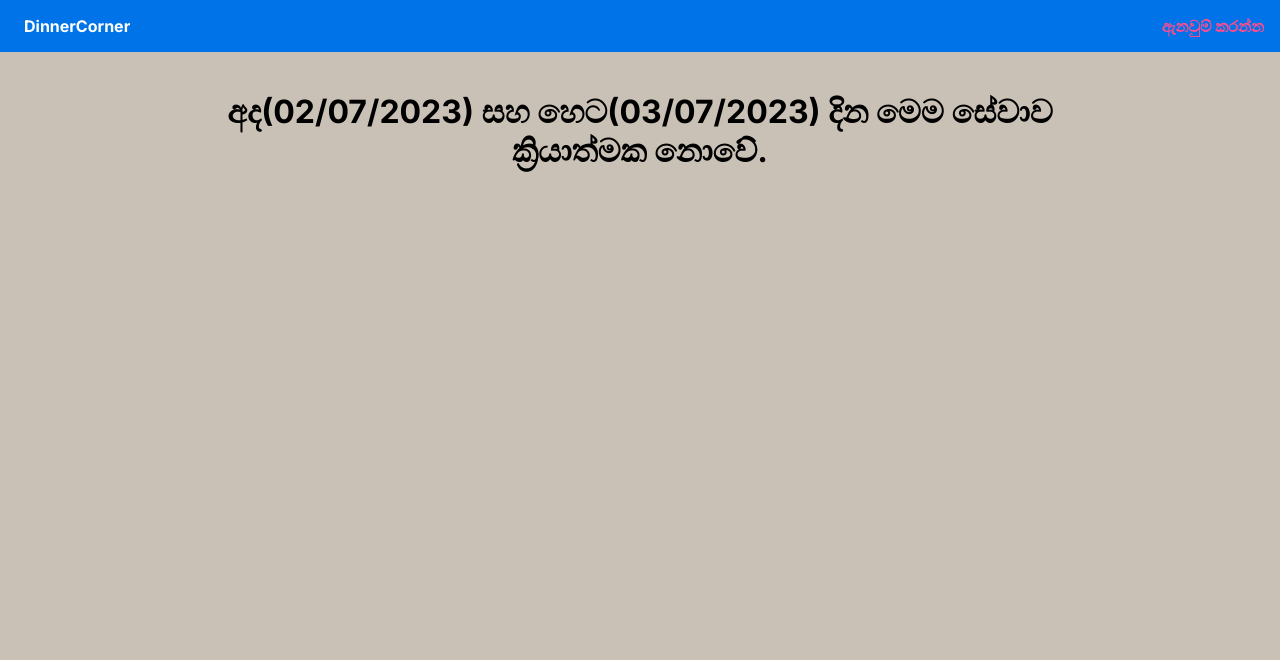
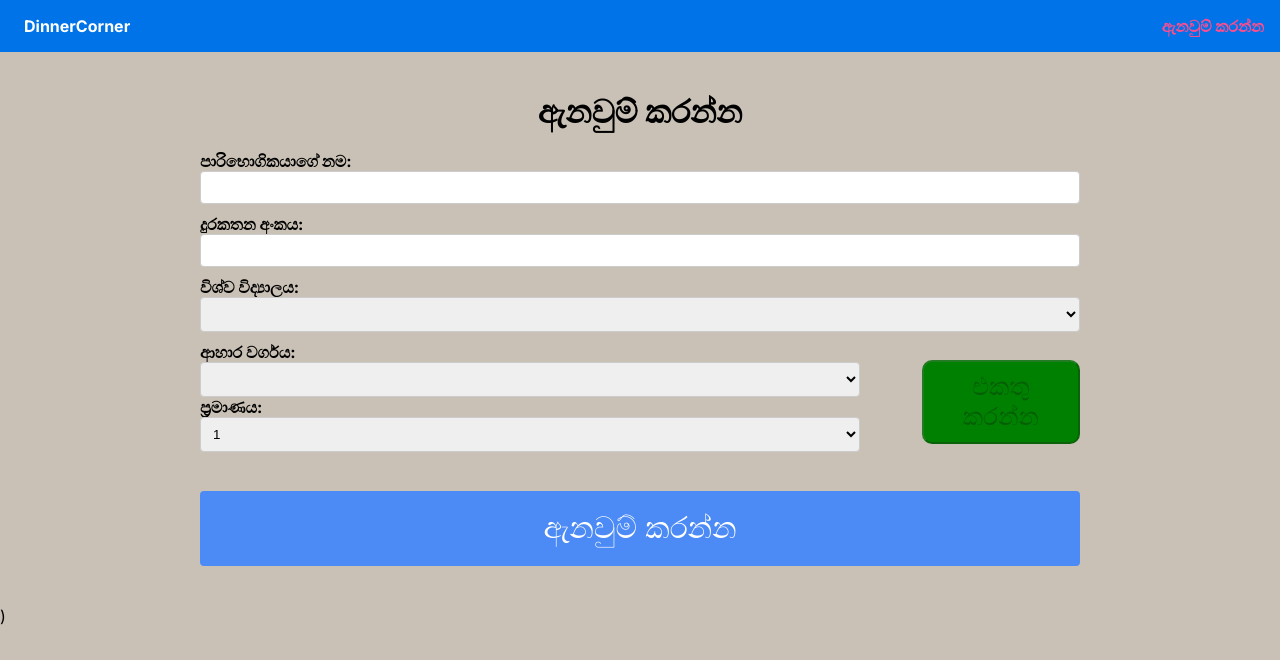
Before and after one commit to Yasith-Heshan/Dinner-Corner, a Next.js app: page /ordernow in a window 1280 px wide. Shown: the top 660 px of the page. Built offline with nearby package versions, Linux system fonts and the light colour scheme.

Commit message:
item counts

```diff
--- a/src/app/ordernow/page.jsx
+++ b/src/app/ordernow/page.jsx
@@ -119,188 +119,188 @@ const OrderNow = () => {
 
     };
 
+    // return (
+    //   <div className={styles.container}>
+    //       <h1 className={styles.heading}>අද(02/07/2023) සහ හෙට(03/07/2023) දින මෙම සේවාව ක්‍රියාත්මක නොවේ.</h1>
+    //   </div>
+    // );
+
     return (
-      <div className={styles.container}>
-          <h1 className={styles.heading}>අද(02/07/2023) සහ හෙට(03/07/2023) දින මෙම සේවාව ක්‍රියාත්මක නොවේ.</h1>
-      </div>
+        <>
+            <div className={styles.container}>
+                <h1 className={styles.heading}>ඇනවුම් කරන්න</h1>
+
+                {
+                    displaySuccess && (
+                        <div className={styles.successMsg}>
+                            <span className={styles.successIcon}>&#10003;</span>
+                            <p>ඇනවුම සාර්තකව ලැබුනි.</p>
+                        </div>
+                    )
+                }
+                {
+                    displayError && (
+                        <div className={styles.errorMsg}>
+                            <span className={styles.errorIcon}>&#10007;</span>
+                            <p>යම් වරදක් සිදුවී ඇත.</p>
+                        </div>
+                    )
+                }
+                {
+                    disableOrder && (
+                        <div className={styles.requested}>
+                            <p>order requesting...</p>
+                        </div>
+                    )
+                }
+
+                {
+                    orderLimitError!=='' && (
+                        <div className={styles.errorMsg}>
+                            {orderLimitError}
+                        </div>
+                    )
+                }
+
+                <form className={styles.form} onSubmit={handleSubmit}>
+                    <div className={styles.formGroup}>
+                        <label className={styles.label} htmlFor="name">පාරිභොගිකයාගේ නම:</label>
+                        <input className={styles.input} type="text" id="name" value={name}
+                               onChange={(e) => setName(e.target.value)} required/>
+                    </div>
+
+                    <div className={styles.formGroup}>
+                        <label className={styles.label} htmlFor="phoneNumber">දුරකතන අංකය:</label>
+                        <input
+                            className={styles.input}
+                            type="tel"
+                            id="phoneNumber"
+                            value={phoneNumber}
+                            onChange={(e) => setPhoneNumber(e.target.value)
+                            }
+                            required
+                        />
+                        {phoneNumberError && <p className={styles.errorMessage}>නිවැරදි දුරකතන අංකයක් ඇතුලත් කරන්න.</p>}
+                    </div>
+
+                    <div className={styles.formGroup}>
+                        <label className={styles.label} htmlFor="university">විශ්ව විද්‍යාලය:</label>
+                        <select onChange={(e) => {
+                            if(e.target.value!==0){
+                                setUniversityError(false);
+                            }else{
+                                setUniversityError(true);
+                            }
+                            setUniversity(e.target.value)
+                        }} className={styles.input} id="university" value={university}>
+                            <option value={0}></option>
+                            {universityList.map(
+                                (e, index) => (
+                                    <option value={e.id} key={index}>{e.university}</option>
+                                )
+                            )}
+                        </select>
+                        {universityError && <p className={styles.errorMessage}>විශ්ව විද්‍යාලය තෝරන්න.</p>}
+                    </div>
+
+                    <div className={styles.formGroup}>
+                        <div className={styles.gridContainer}>
+                            <div className={styles.column1}>
+                                <label className={styles.label} htmlFor="mealType">ආහාර වර්ගය:</label>
+                                <select
+                                    id="mealType"
+                                    value={mealId}
+                                    onChange={(e) => {
+                                        setMealId(e.target.value);
+                                    }}
+                                    className={styles.input}
+                                >
+                                    <option value={0}></option>
+                                    {pricesList.map((meal) => (
+                                        <option key={meal.id} value={meal.id}>
+                                            {meal.type} - {meal.size} - රු.{meal.price}/=
+                                        </option>
+                                    ))}
+                                </select>
+                                <label className={styles.label} htmlFor="qty">ප්‍ර්‍රමාණය:</label>
+                                <select onChange={(e) => {
+                                    setQuantity(e.target.value)
+                                }} className={styles.input} id="quantity" value={quantity}>
+                                    {[1, 2, 3, 4, 5, 6, 7, 8, 9, 10, 11, 12, 13, 14, 15, 16, 17, 18, 19, 20].map(
+                                        (e) => (
+                                            <option value={e} key={e}>{e}</option>
+                                        )
+                                    )}
+                                </select>
+                            </div>
+                            <div className={styles.column2}>
+                                <div className={styles.buttonContainer}>
+                                    <button
+                                        disabled={mealId === 0}
+                                        className={styles.addButton}
+                                        type="button"
+                                        onClick={(e) => {
+                                            let temp = [];
+                                            for (let i = 0; i < quantity; i++) {
+                                                temp.push(pricesList[mealId - 1]);
+                                            }
+                                            setMealList([...mealList, ...temp]);
+                                        }}
+                                    >
+                                        එකතු කරන්න
+                                    </button>
+                                </div>
+                            </div>
+                        </div>
+
+
+                    </div>
+
+                    <div className={styles.tableContainer}>
+                        <table className={styles.table}>
+                            <tbody>
+                            {
+                                mealList.map(
+                                    (meal, index) => {
+                                        return (
+                                            <tr key={index}>
+                                                <td>{meal.type} - {meal.size}</td>
+                                                <td>රු {meal.price}</td>
+                                                <td>
+                                                    <button type={'button'} className={styles.removeButton}
+                                                            onClick={
+                                                                (e) => {
+                                                                    const temp = mealList;
+                                                                    temp.splice(index, 1);
+                                                                    setMealList([...temp]);
+                                                                }
+                                                            }
+                                                    >ඉවත් කරන්න
+                                                    </button>
+                                                </td>
+                                            </tr>
+                                        )
+                                    }
+                                )
+                            }
+                            {mealList.length != 0 && (<tr className={styles.total}>
+                                <td>මුළු මුදල</td>
+                                <td>රු {mealList.map((item) => item.price).reduce((a, b) => a + b, 0)}</td>
+                                <td></td>
+                            </tr>)}
+                            </tbody>
+                        </table>
+                    </div>
+
+                    <br/>
+                    <button disabled={disableOrder} onClick={handleSubmit} type="button"
+                            className={styles.submitButton}>ඇනවුම් කරන්න
+                    </button>
+                </form>
+            </div>)
+        </>
+
     );
-
-    // return (
-    //     <>
-    //         <div className={styles.container}>
-    //             <h1 className={styles.heading}>ඇනවුම් කරන්න</h1>
-    //
-    //             {
-    //                 displaySuccess && (
-    //                     <div className={styles.successMsg}>
-    //                         <span className={styles.successIcon}>&#10003;</span>
-    //                         <p>ඇනවුම සාර්තකව ලැබුනි.</p>
-    //                     </div>
-    //                 )
-    //             }
-    //             {
-    //                 displayError && (
-    //                     <div className={styles.errorMsg}>
-    //                         <span className={styles.errorIcon}>&#10007;</span>
-    //                         <p>යම් වරදක් සිදුවී ඇත.</p>
-    //                     </div>
-    //                 )
-    //             }
-    //             {
-    //                 disableOrder && (
-    //                     <div className={styles.requested}>
-    //                         <p>order requesting...</p>
-    //                     </div>
-    //                 )
-    //             }
-    //
-    //             {
-    //                 orderLimitError!=='' && (
-    //                     <div className={styles.errorMsg}>
-    //                         {orderLimitError}
-    //                     </div>
-    //                 )
-    //             }
-    //
-    //             <form className={styles.form} onSubmit={handleSubmit}>
-    //                 <div className={styles.formGroup}>
-    //                     <label className={styles.label} htmlFor="name">පාරිභොගිකයාගේ නම:</label>
-    //                     <input className={styles.input} type="text" id="name" value={name}
-    //                            onChange={(e) => setName(e.target.value)} required/>
-    //                 </div>
-    //
-    //                 <div className={styles.formGroup}>
-    //                     <label className={styles.label} htmlFor="phoneNumber">දුරකතන අංකය:</label>
-    //                     <input
-    //                         className={styles.input}
-    //                         type="tel"
-    //                         id="phoneNumber"
-    //                         value={phoneNumber}
-    //                         onChange={(e) => setPhoneNumber(e.target.value)
-    //                         }
-    //                         required
-    //                     />
-    //                     {phoneNumberError && <p className={styles.errorMessage}>නිවැරදි දුරකතන අංකයක් ඇතුලත් කරන්න.</p>}
-    //                 </div>
-    //
-    //                 <div className={styles.formGroup}>
-    //                     <label className={styles.label} htmlFor="university">විශ්ව විද්‍යාලය:</label>
-    //                     <select onChange={(e) => {
-    //                         if(e.target.value!==0){
-    //                             setUniversityError(false);
-    //                         }else{
-    //                             setUniversityError(true);
-    //                         }
-    //                         setUniversity(e.target.value)
-    //                     }} className={styles.input} id="university" value={university}>
-    //                         <option value={0}></option>
-    //                         {universityList.map(
-    //                             (e, index) => (
-    //                                 <option value={e.id} key={index}>{e.university}</option>
-    //                             )
-    //                         )}
-    //                     </select>
-    //                     {universityError && <p className={styles.errorMessage}>විශ්ව විද්‍යාලය තෝරන්න.</p>}
-    //                 </div>
-    //
-    //                 <div className={styles.formGroup}>
-    //                     <div className={styles.gridContainer}>
-    //                         <div className={styles.column1}>
-    //                             <label className={styles.label} htmlFor="mealType">ආහාර වර්ගය:</label>
-    //                             <select
-    //                                 id="mealType"
-    //                                 value={mealId}
-    //                                 onChange={(e) => {
-    //                                     setMealId(e.target.value);
-    //                                 }}
-    //                                 className={styles.input}
-    //                             >
-    //                                 <option value={0}></option>
-    //                                 {pricesList.map((meal) => (
-    //                                     <option key={meal.id} value={meal.id}>
-    //                                         {meal.type} - {meal.size} - රු.{meal.price}/=
-    //                                     </option>
-    //                                 ))}
-    //                             </select>
-    //                             <label className={styles.label} htmlFor="qty">ප්‍ර්‍රමාණය:</label>
-    //                             <select onChange={(e) => {
-    //                                 setQuantity(e.target.value)
-    //                             }} className={styles.input} id="quantity" value={quantity}>
-    //                                 {[1, 2, 3, 4, 5, 6, 7, 8, 9, 10, 11, 12, 13, 14, 15, 16, 17, 18, 19, 20].map(
-    //                                     (e) => (
-    //                                         <option value={e} key={e}>{e}</option>
-    //                                     )
-    //                                 )}
-    //                             </select>
-    //                         </div>
-    //                         <div className={styles.column2}>
-    //                             <div className={styles.buttonContainer}>
-    //                                 <button
-    //                                     disabled={mealId === 0}
-    //                                     className={styles.addButton}
-    //                                     type="button"
-    //                                     onClick={(e) => {
-    //                                         let temp = [];
-    //                                         for (let i = 0; i < quantity; i++) {
-    //                                             temp.push(pricesList[mealId - 1]);
-    //                                         }
-    //                                         setMealList([...mealList, ...temp]);
-    //                                     }}
-    //                                 >
-    //                                     එකතු කරන්න
-    //                                 </button>
-    //                             </div>
-    //                         </div>
-    //                     </div>
-    //
-    //
-    //                 </div>
-    //
-    //                 <div className={styles.tableContainer}>
-    //                     <table className={styles.table}>
-    //                         <tbody>
-    //                         {
-    //                             mealList.map(
-    //                                 (meal, index) => {
-    //                                     return (
-    //                                         <tr key={index}>
-    //                                             <td>{meal.type} - {meal.size}</td>
-    //                                             <td>රු {meal.price}</td>
-    //                                             <td>
-    //                                                 <button type={'button'} className={styles.removeButton}
-    //                                                         onClick={
-    //                                                             (e) => {
-    //                                                                 const temp = mealList;
-    //                                                                 temp.splice(index, 1);
-    //                                                                 setMealList([...temp]);
-    //                                                             }
-    //                                                         }
-    //                                                 >ඉවත් කරන්න
-    //                                                 </button>
-    //                                             </td>
-    //                                         </tr>
-    //                                     )
-    //                                 }
-    //                             )
-    //                         }
-    //                         {mealList.length != 0 && (<tr className={styles.total}>
-    //                             <td>මුළු මුදල</td>
-    //                             <td>රු {mealList.map((item) => item.price).reduce((a, b) => a + b, 0)}</td>
-    //                             <td></td>
-    //                         </tr>)}
-    //                         </tbody>
-    //                     </table>
-    //                 </div>
-    //
-    //                 <br/>
-    //                 <button disabled={disableOrder} onClick={handleSubmit} type="button"
-    //                         className={styles.submitButton}>ඇනවුම් කරන්න
-    //                 </button>
-    //             </form>
-    //         </div>)
-    //     </>
-    //
-    // );
 }
 
 export default OrderNow;
--- a/src/app/orders/page.jsx
+++ b/src/app/orders/page.jsx
@@ -5,6 +5,7 @@ import styles from './page.module.css'
 import {universityList} from "@/utils/universityList";
 import {useState} from "react";
 import {format} from "date-fns";
+import Categorise from "@/components/Categorise/Categorise";
 
 
 const AcceptedOrders = () => {
@@ -64,7 +65,7 @@ const AcceptedOrders = () => {
 
             </div>
 
-
+            <Categorise orders={orders}/>
             <div>
                 {
                     orders && orders.map(
```
Also changed, not shown: src/components/Categorise/Categorise.jsx (added, +46 -0 lines), src/components/Categorise/Categorise.module.css (added, +17 -0 lines).
